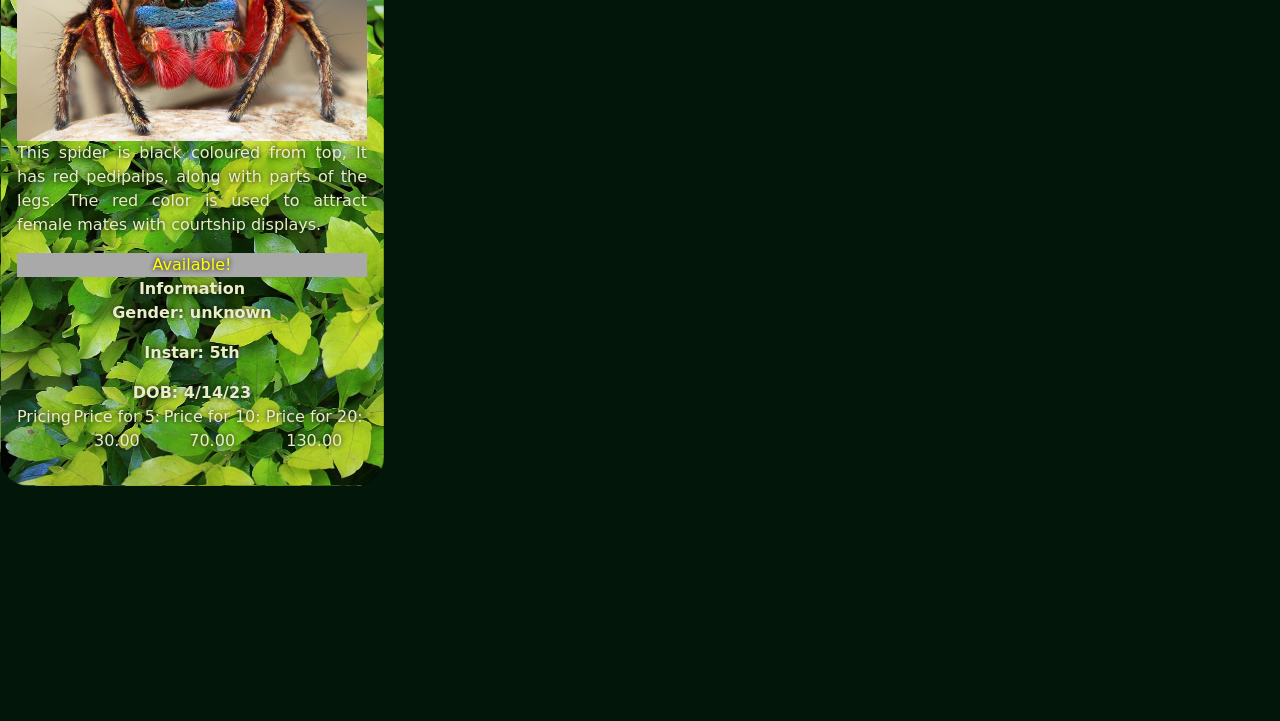
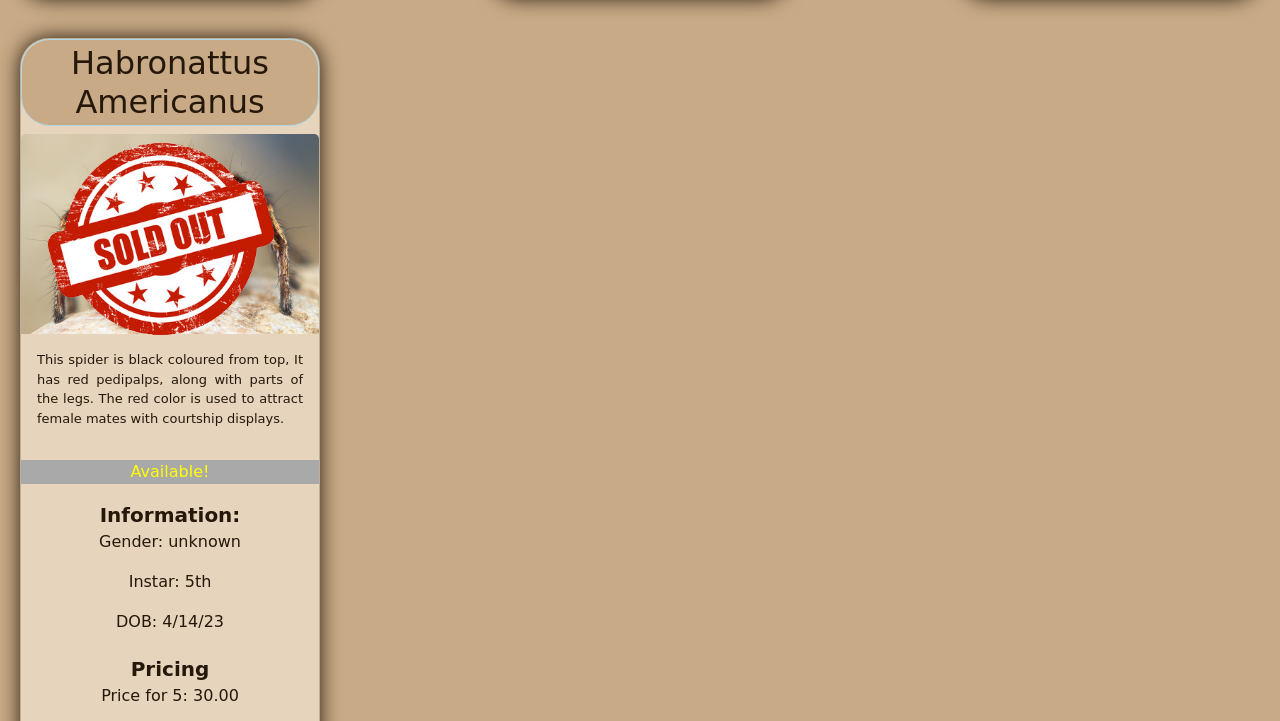
Before and after one commit to GregM1992/ASSIGNMENT-product-cards, a plain HTML site: page index.html in a window 1280 px wide. Shown: the part 789-1510 px from the top of the page. Before the commit the page ends 1275 px from the top, so only its background shows below. Drawn offline with nearby package versions, Linux system fonts and the light colour scheme; a web font is replaced by a local one.

Commit message:
rendered sold out dynamically the best i could

```diff
--- a/main.css
+++ b/main.css
@@ -1,78 +1,83 @@
 body{
   display: flex;
-  background-color: #03160a;
+  background-color: #C8AA86;
+  justify-content: center;
 }
 
 #spider-app{
   display: flex;
   flex-wrap: wrap;
-
-
-}
-.card{
-display: flex;
-flex-basis: 33.333%;
-justify-content: space-between;
-background-image: url("images/shrub.jpg");
-background-size: cover;
-border-radius: 29px;
+  justify-content: space-between;
 }
 
-.card-body{
-  color:#e9edc9 ;
+.card{
+  display: flex;
+  flex-direction: column;
   font-family: 'Peralta', cursive;
-  text-shadow:0 0 5px #0a0f03;
+  background-color: #E6D4BC;
+  color: #565264;
+  flex-basis: 33.333%;
+  border-radius: 29px;
+  margin: 20px;
+  max-width: 300px;
+  box-shadow: 0 0 20px #25180B;
+  color: #25180B;
+  text-align: center;
 }
 
+header{
+  text-align: center;
+  font-weight: bolder;
+  font-size: 20px;
+}
+
+#top{
+  text-align: center;
+}
+
+.spider-type{
+  border: 1px solid lightblue;
+  border-radius: 29px;
+  padding: 4px;
+  background-color:#C8AA86;
+}
 
 img{
+  position: relative;
   height: 200px;
-  border:px solid #03160a;
   z-index: 1;
 }
 
-
-#sold-out{
+.sold-out-img{
   position: absolute;
   z-index: 2;
-  left: 0px;
+  top:100px;
+  left: -10px;
+  max-width: 100%;
 }
 
-
-.card-title{
-  border: 1px solid lightblue;
-  border-radius: 29px;
-  padding: 4px;
+.description{
+  text-align: justify;
+  padding: 16px;
+  font-size: small;
+  height: fit-content;
+  max-height: 150px;
 }
 
-
-.top{
-  text-align: center;
-}
-
-
-.card-text{
-  text-align: justify;
-}
-
-
-.middle{
-  text-align: center;
-font-weight: bold;
-}
-
-
 #avail{
-  position: sticky;
   text-align: center;
   background-color: darkgray;
   color: yellow;
-  width: 100%;
 }
 
-
-.bottom{
-  display: flex;
+#information{
   text-align: center;
-
 }
+footer{
+  padding-bottom: 10px;
+}
+#pricing{
+  justify-content: end;
+  padding-top: 10px;
+  height: fit-content;
+}
--- a/main.js
+++ b/main.js
@@ -2,7 +2,7 @@ const spiderInfo = [
   {
     id:1,
     spiderType: "Phiddipus Regius",
-    spiderDescription: "Fuzzy, Cute, Tiny",
+    spiderDescription: "They can have chelicerae that are blue, teal, green, gold, purple, pink, red and orange. Although females can have green and blue which are commonly seen in males, males are not noted to have the pinks and reds",
     availability: true,
     specifications: {
       gender: "unknown",
@@ -38,7 +38,7 @@ const spiderInfo = [
  {
   id:3,
   spiderType: "Phiddipus Arizonensis",
-  spiderDescription: "Fuzzy, Cute, Really tiny, Maybe orange",
+  spiderDescription: "Their cephalothorax is black, with white markings on the sides. The legs are gold-colored, while their abdomen is gray with a black spot near its rear",
   availability: true,
   specifications: {
     gender: "unknown",
@@ -88,25 +88,24 @@ const cardsOnDom = (array) => {
     domString +=
      `
       <div class="card" style="width: 18rem;">
-        <div class="card-body">
-          <div class="top">
-            <h2 class="card-title">${spider.spiderType}</h2>
-            <img src=${spider.availability ? `${spider.imageUrl[0]}` : `${spider.imageUrl[1]}`  } class="card-img-top" alt="...">
-            <p class="card-text">${spider.spiderDescription}</p>
-            <p id="avail" class="card-text">${spider.availability ? 'Available!': 'Sold-Out :('}</p>
+        <div id="top">
+          <h2 class="spider-type">${spider.spiderType}</h2>
+          <img src=${spider.imageUrl[0]} class="card-img-top" alt="${spider.spiderType}">
+          ${spider.availability ? `<div class="sold-out-img"> <img src="${spider.imageUrl[1]}"> </div>` : ` `}
+          <p class="description">${spider.spiderDescription}</p>
+          <p id="avail" >${spider.availability ? 'Available!': 'Sold-Out :('}</p>
         </div>
-          <div class="middle">
-            <header>Information</header>
+        <div id="information">
+          <header>Information:</header>
           <p>Gender: ${spider['specifications'].gender}</p>
           <p>Instar: ${spider['specifications'].instar}</p>
           <footer>DOB: ${spider['specifications'].birth}</footer>
         </div>
-          <div class="bottom">
+        <div id="pricing">
           <header>Pricing</header>
           <p>Price for 5:  ${spider['pricing'].one}</p>
           <p>Price for 10:  ${spider['pricing'].five}</p>
           <p>Price for 20:  ${spider['pricing'].twenty}</p>
-          </div>
         </div>
       </div>
       `;
```
Lines whose indentation alone changed are shown as unchanged.
